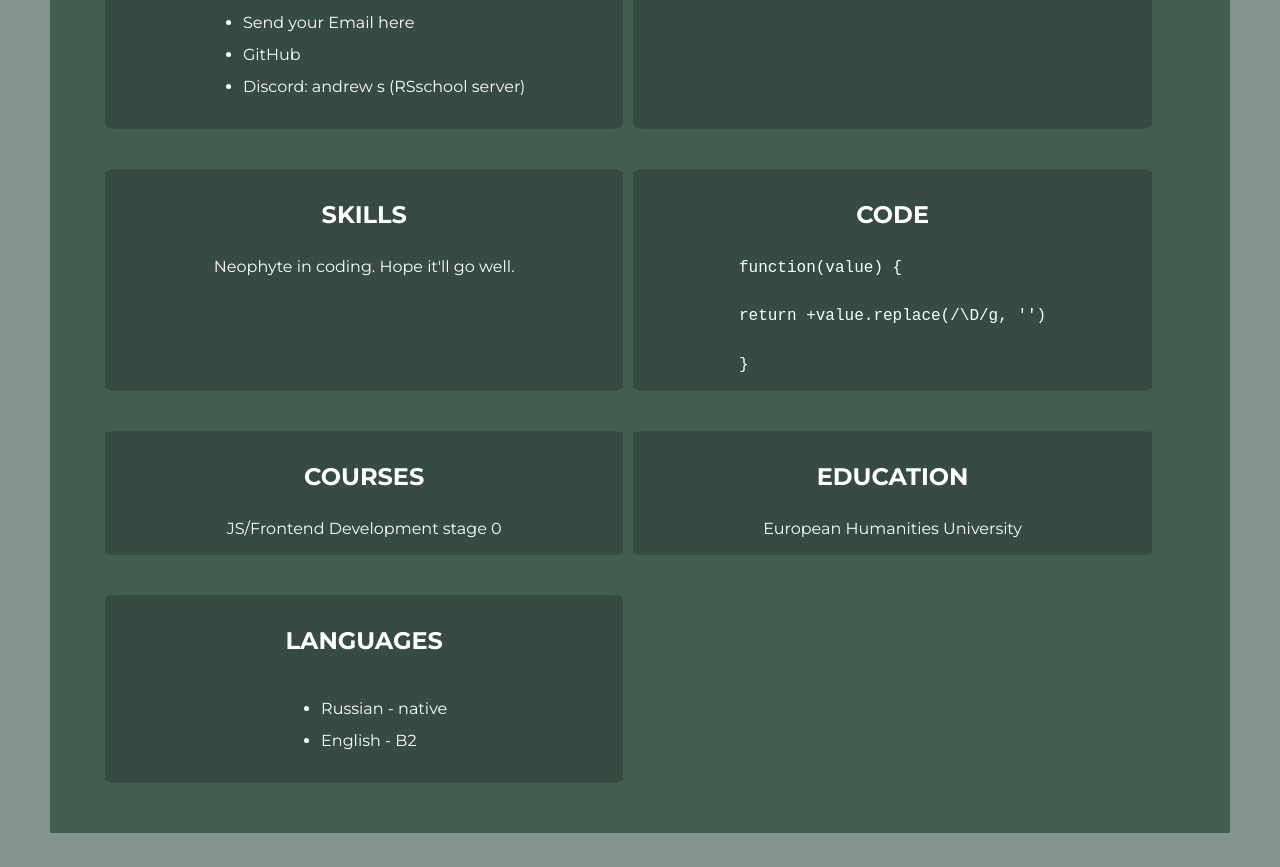
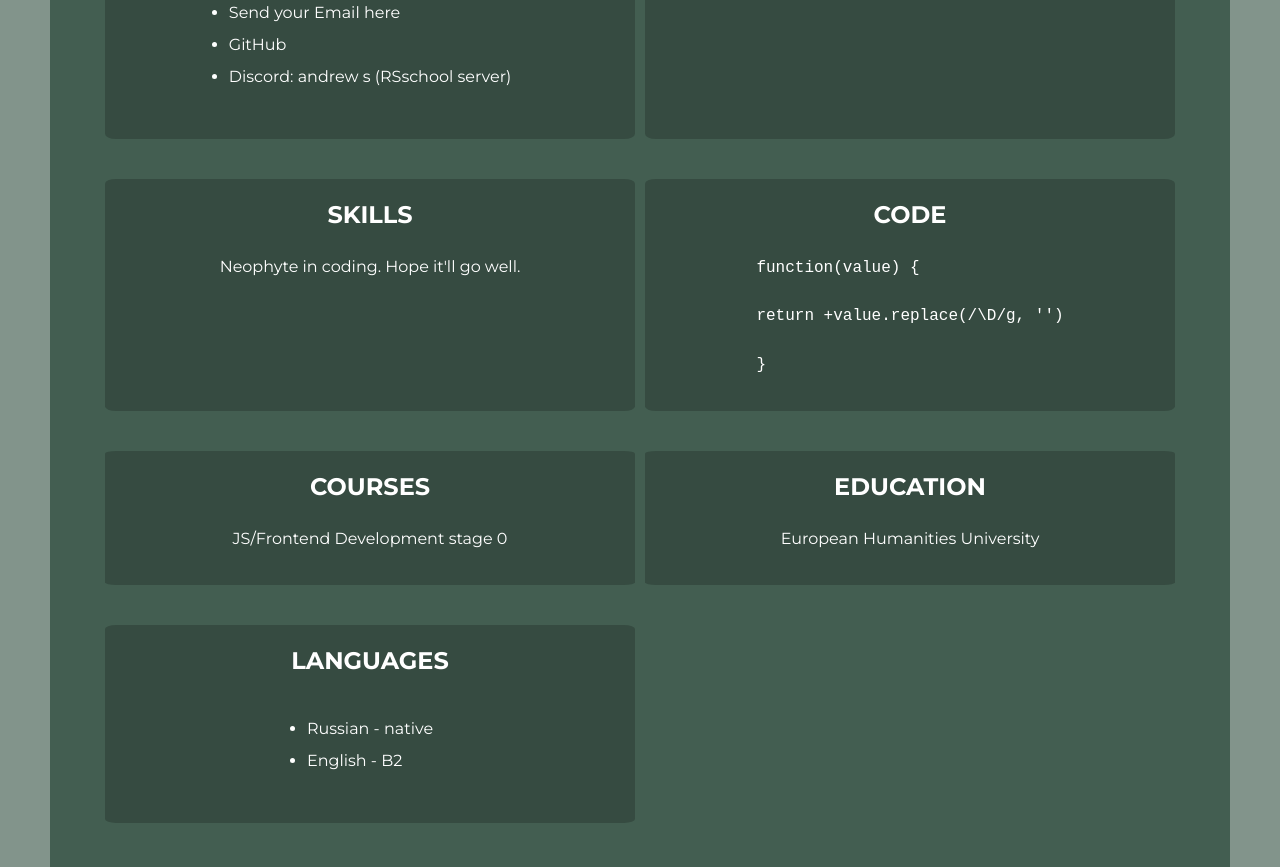
Before and after one commit to m0r741n/rsschool-cv, a plain HTML site: page index.html in a window 1280 px wide. Shown: the part 577-1444 px from the top of the page. Drawn offline with Linux system fonts and the light colour scheme.

Commit message:
feat: add styles to footer

```diff
--- a/css/style.css
+++ b/css/style.css
@@ -77,8 +77,8 @@ main {
     display: flex;
     flex-direction: column;
     align-items: center;
-    width: 48%;
-    padding: 10px 0;
+    width: calc(50% - 10px);
+    padding-bottom: 30px;
     margin: 0px 5px;
     line-height: 2em;
     background-color: rgba(0, 0, 0, 0.2);
@@ -88,3 +88,15 @@ main {
 .main-block:nth-child(n+3) {
     margin-top: 40px;
 }
+
+.main-block-content {
+    padding: 0px 10px;
+}
+
+footer {
+    display: flex;
+    justify-content: space-around;
+    align-items: center;
+    padding: 0px 50px;
+    background-color: var(--secondary-bgcolor);
+}
--- a/index.html
+++ b/index.html
@@ -30,7 +30,7 @@
         <main>
             <div class="main-block">
                 <h2 id="contacts">MY CONTACTS</h2>
-                <ul>
+                <ul class="main-block-content">
                     <li>Phone: +375(33)4206969</li>
                     <li><a href="mailto:klopkillah@gmail.com">Send your <span title="nudes">Email</span> here</a></li>
                     <li><a href="https://github.com/m0r741n">GitHub</a></li>
@@ -39,15 +39,15 @@
             </div>
             <div class="main-block">
                 <h2 id="about">ABOUT ME</h2>
-                <div>I'm 32 y/o young man, who wants to try himself in coding.</div>
+                <div class="main-block-content">I'm 32 y/o young man, who wants to try himself in coding.</div>
             </div>
             <div class="main-block">
                 <h2 id="skills">SKILLS</h2>
-                <div>Neophyte in coding. Hope it'll go well.</div>
+                <div class="main-block-content">Neophyte in coding. Hope it'll go well.</div>
             </div>
             <div class="main-block">
                 <h2 id="code">CODE</h2>
-                <div>
+                <div class="main-block-content">
                     <code>
                     function(value) {
                     <p>
@@ -59,26 +59,26 @@
             </div>
             <div class="main-block">
                 <h2 id="courses">COURSES</h2>
-                <div>
+                <div class="main-block-content">
                     JS/Frontend Development stage 0
                 </div>
             </div>
             <div class="main-block">
                 <h2 id="education">EDUCATION</h2>
-                <div>European Humanities University</div>
+                <div class="main-block-content">European Humanities University</div>
             </div>
             <div class="main-block">
                 <h2 id="languages">LANGUAGES</h2>
-                <div><ul>
+                <div><ul class="main-block-content">
                     <li>Russian - native</li>
                     <li>English - B2</li>
                 </ul></div>
             </div>
         </main>
         <footer>
-            <div><a href=""></a></div>
-            <div></div>
-            <div><a href=""><img src="" alt=""></a></div>
+            <div><a href="https://github.com/m0r741n"><img src="./img/GitHub-Logo.png" alt="github logo" width="70px"></a></div>
+            <div>© 2022</div>
+            <div><a href="https://rs.school/"><img src="./img/RS-logo.png" alt="rolling scopes school logo" width="50px"></a></div>
         </footer>
     </div>
 </body>
```
Also changed, not shown: img/GitHub-Logo.png (added), img/RS-logo.png (added).
